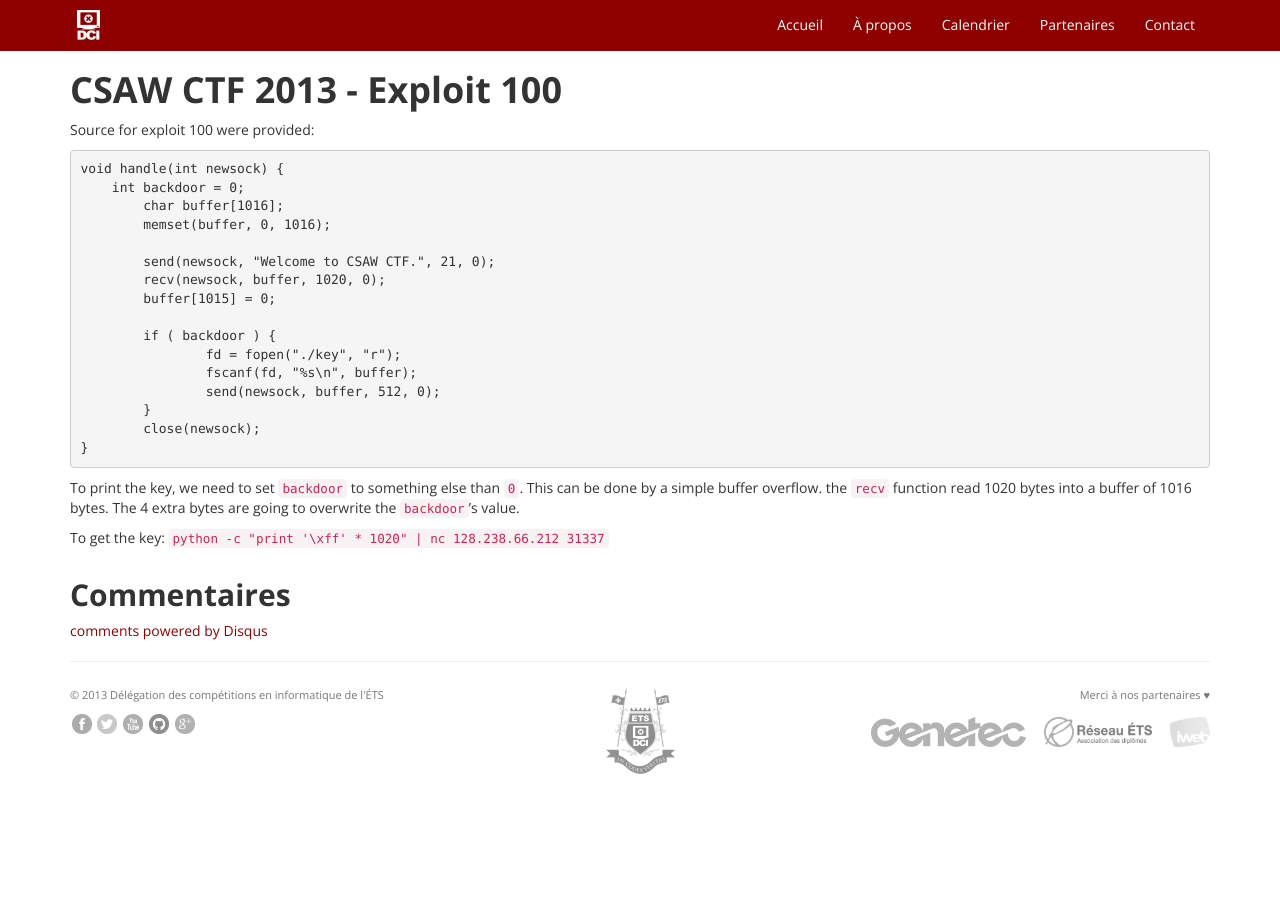
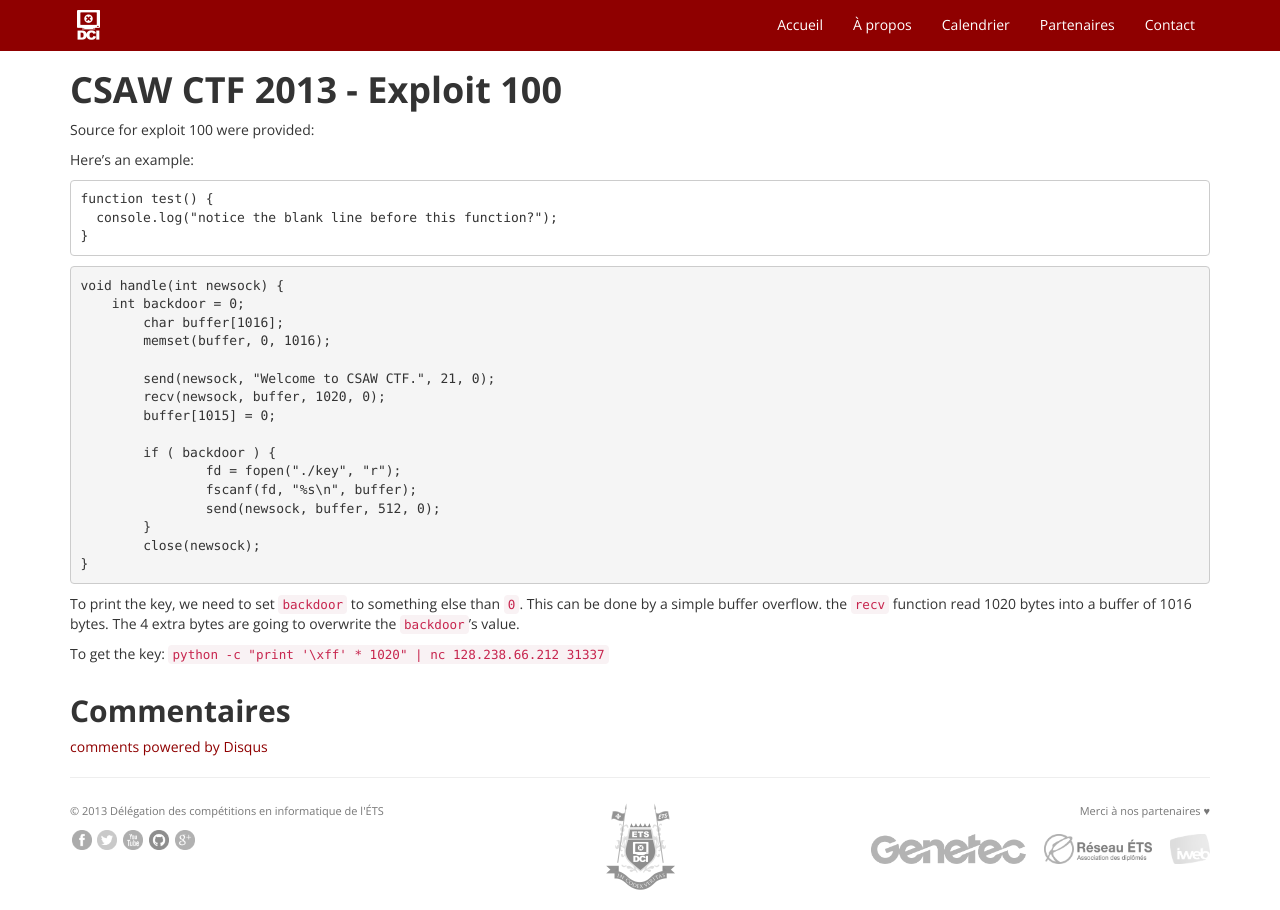
Before and after one commit to dciets/dciets.github.io, a Jekyll site: the page built from writeups/_posts/2013-09-23-csaw-ctf-2013-exp100.markdown, in a window 1280 px wide. Built offline with Jekyll 4.4.1, drawn with Linux system fonts in a browser that asks for light colours; Markdown is read by kramdown in place of the engine named in the settings; comment, search, counter and statistics services are not loaded.

Commit message:
Tried to fix code block

````diff
--- a/writeups/_posts/2013-09-23-csaw-ctf-2013-exp100.markdown
+++ b/writeups/_posts/2013-09-23-csaw-ctf-2013-exp100.markdown
@@ -4,6 +4,14 @@ title:  "CSAW CTF 2013 - Exploit 100"
 ---
 
 Source for exploit 100 were provided:
+
+Here's an example:
+
+```
+function test() {
+  console.log("notice the blank line before this function?");
+}
+```
 
 ``` C
 void handle(int newsock) {
````
